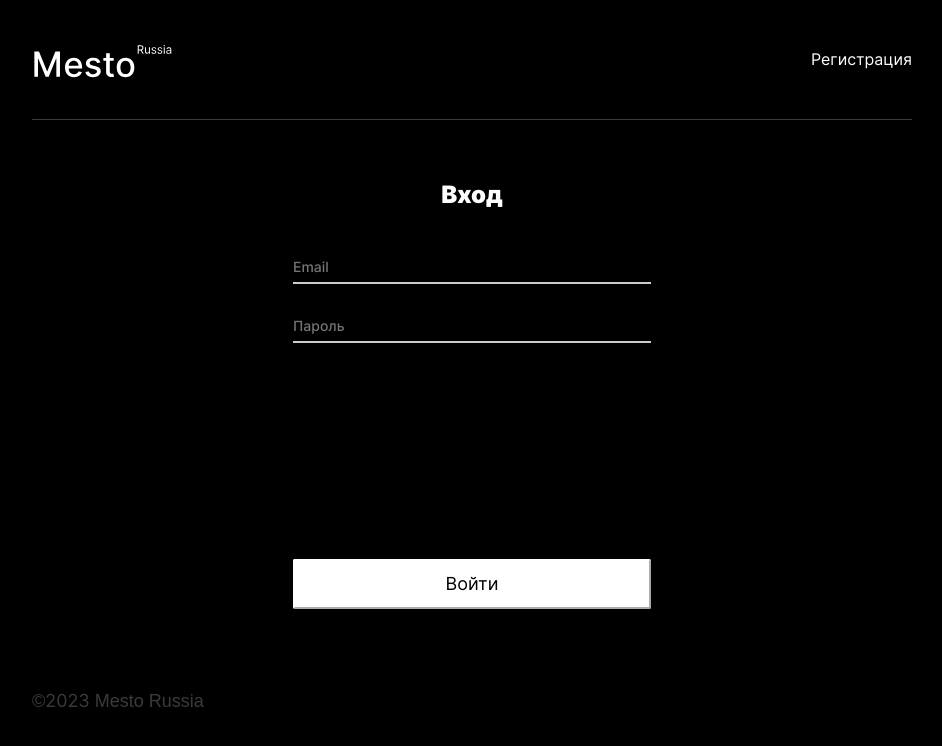
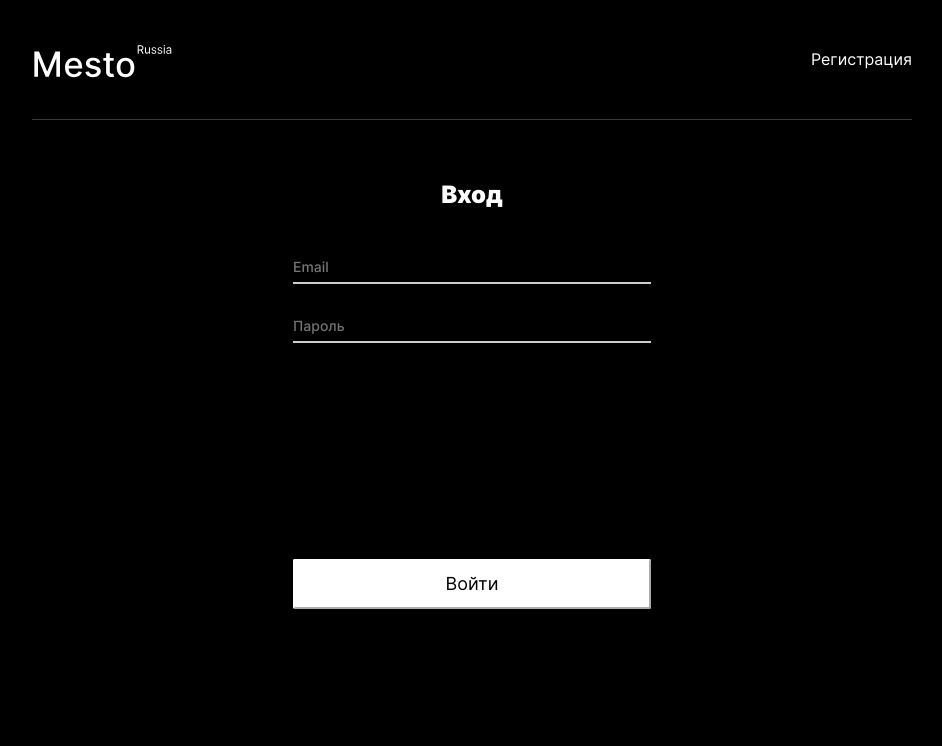
Before and after one commit to FaizovaElmira/react-mesto-auth, a React (Create React App) app: page /sign-in in a window 1280 px wide. Shown: the top 746 px of the page, without its empty margins (168-1110 px from the left). Built offline with nearby package versions, Linux system fonts and the light colour scheme; no server answers.

Commit message:
скрытие футера

```diff
--- a/src/components/Footer.js
+++ b/src/components/Footer.js
@@ -1,9 +1,16 @@
 import React from "react";
+import { useLocation } from "react-router-dom";
 
 function Footer() {
+  const location = useLocation();
+  const hideCopyRight =
+    location.pathname === "/sign-up" || location.pathname === "/sign-in";
+
   return (
     <footer className="footer">
-      <p className="footer__copyright">&copy;2023 Mesto Russia</p>
+      {!hideCopyRight && (
+        <p className="footer__copyright">&copy;2023 Mesto Russia</p>
+      )}
     </footer>
   );
 }
```
